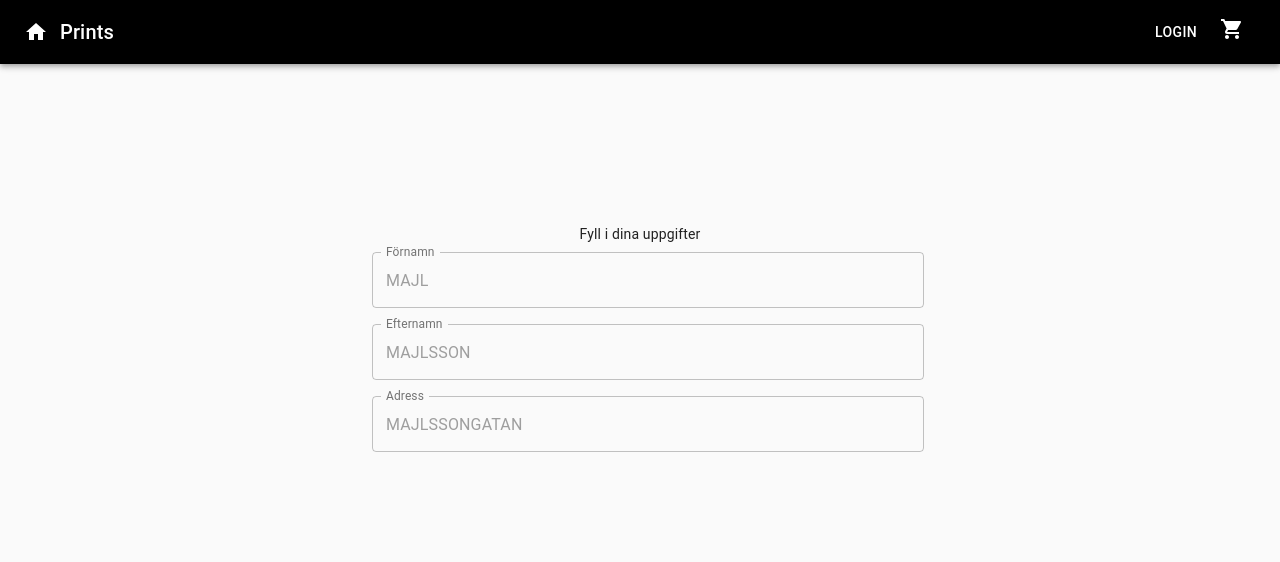
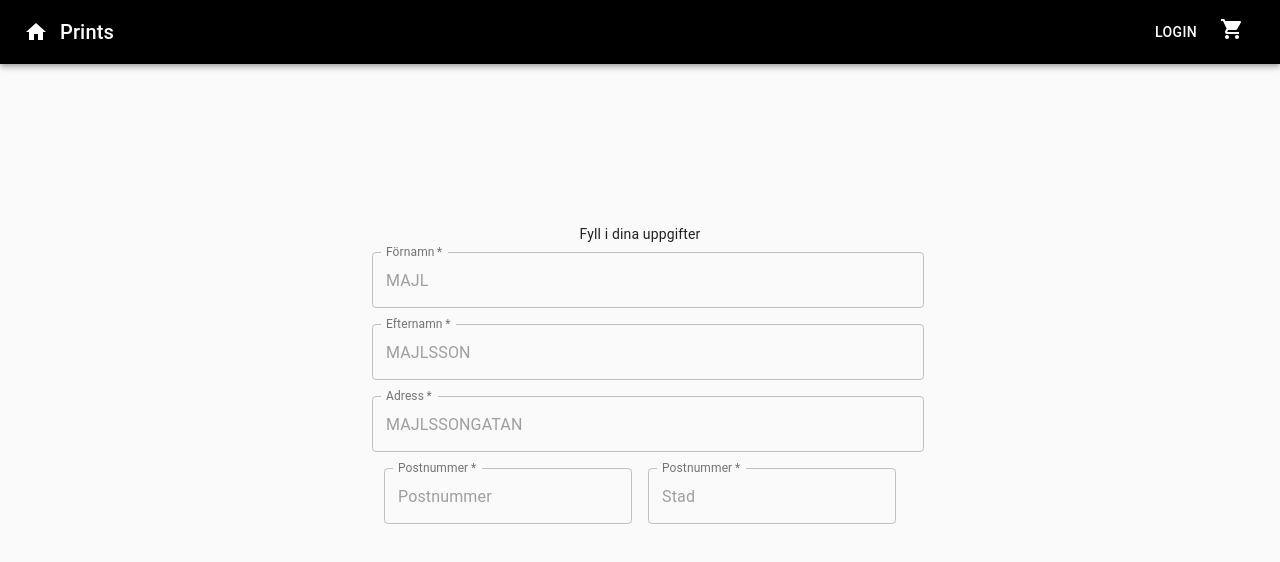
Before and after one commit to miaherman/mini-projekt-webshop, a React (Create React App) app: page /checkout in a window 1280 px wide. Shown: the top 562 px of the page. Built offline with nearby package versions, Linux system fonts and the light colour scheme; the HTML template or start-up script is replaced by a standard one.

Commit message:
add fields in cart

```diff
--- a/src/components/Checkout.tsx
+++ b/src/components/Checkout.tsx
@@ -24,14 +24,13 @@ const useStyles = makeStyles((theme: any) => ({
 export default function Checkout() {
   const classes = useStyles();
   const { cart } = useContext(CartContext);
-  console.log(cart)
 
   return (
     <div className={classes.root}>
       <Container maxWidth="sm">
         <div>
           { cart.map(product => (
-            <div key={product.id}> {product.title} </div>
+            <div key={product.id}> {product.title} {product.price}</div>
           )) }
         </div>
         <div className={classes.infoContainer}>
@@ -40,6 +39,7 @@ export default function Checkout() {
             <TextField
               id="firstname"
               label="Förnamn"
+              required
               style={{ margin: 8 }}
               placeholder="MAJL"
               fullWidth
@@ -55,6 +55,7 @@ export default function Checkout() {
               style={{ margin: 8 }}
               placeholder="MAJLSSON"
               fullWidth
+              required
               margin="normal"
               InputLabelProps={{
                 shrink: true,
@@ -63,10 +64,35 @@ export default function Checkout() {
             />
             <TextField
               id="address"
+              required
               label="Adress"
               style={{ margin: 8 }}
               placeholder="MAJLSSONGATAN"
               fullWidth
+              margin="normal"
+              InputLabelProps={{
+                shrink: true,
+              }}
+              variant="outlined"
+            />
+            <TextField
+              id="postal-code"
+              label="Postnummer"
+              required
+              style={{ margin: 8 }}
+              placeholder="Postnummer"
+              margin="normal"
+              InputLabelProps={{
+                shrink: true,
+              }}
+              variant="outlined"
+            />
+            <TextField
+              id="city"
+              label="Postnummer"
+              required
+              style={{ margin: 8 }}
+              placeholder="Stad"
               margin="normal"
               InputLabelProps={{
                 shrink: true,
```
